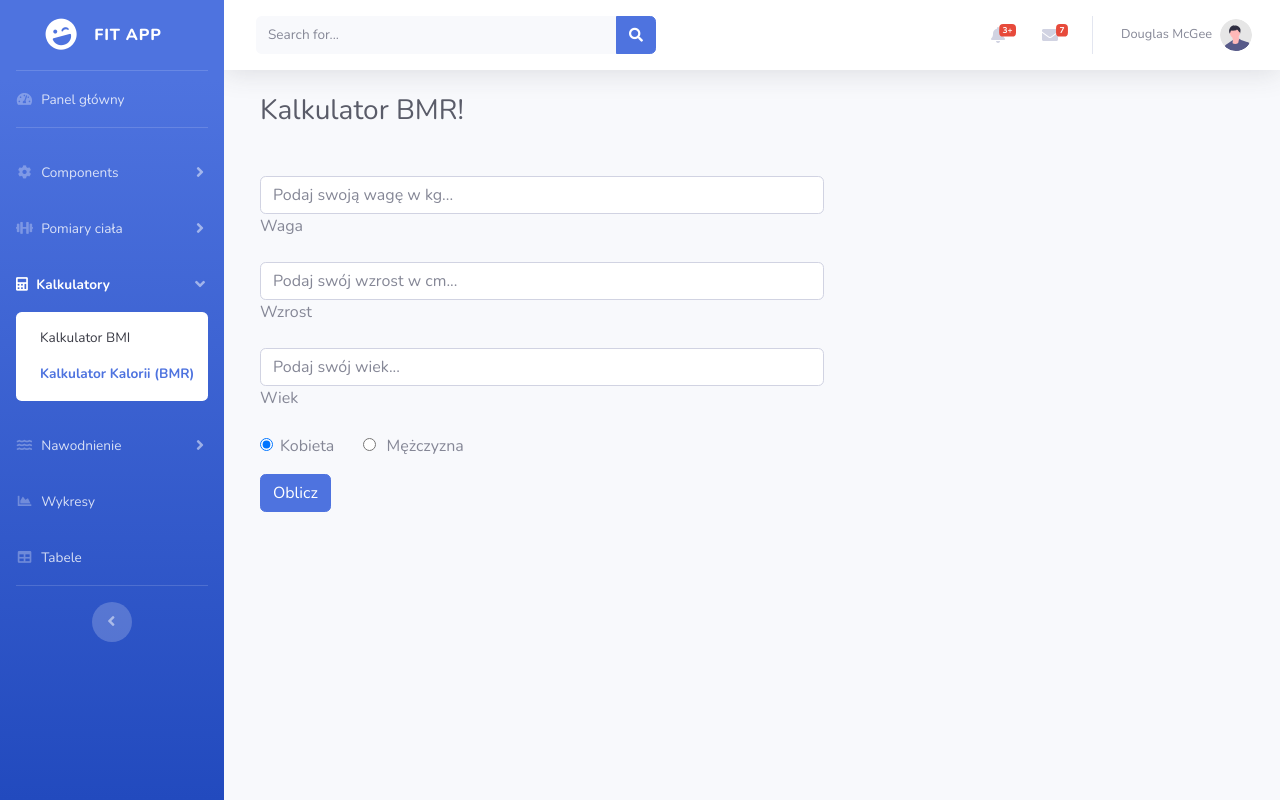
After one commit to FitApp-PZ/FitApp, a Django app: page /calculators/BMR_calculator/ in a window 1280 px wide. The commit adds this page. Run offline with Django 4.2, Linux system fonts and the light colour scheme; some libraries are stand-ins or nearby versions.

Commit message:
add BMR calculator

```diff
--- a/fit_app/calculators/urls.py
+++ b/fit_app/calculators/urls.py
@@ -7,4 +7,5 @@ app_name = 'calculators'
 
 urlpatterns = [
     path('BMI_calculator/', views.BMI_calculator, name='BMI_calculator'),
+    path('BMR_calculator/', views.BMR_calculator, name='BMR_calculator'),
 ]
--- a/fit_app/calculators/views.py
+++ b/fit_app/calculators/views.py
@@ -39,3 +39,23 @@ def BMI_calculator(request):
         context['state'] = state
 
     return render(request, 'calculators/BMI_calculator.html', context)
+
+def BMR_calculator(request):
+    context = {}
+    if request.method == 'POST':
+        weight = float(request.POST.get('weight'))
+        height = float(request.POST.get('height'))
+        age = int(request.POST.get('age'))
+        gender = request.POST.get('gender')
+
+
+        save = request.POST.get('save')
+        if gender == 'M':
+            bmr = (9.99*weight) + (6.25*height) - (4.92*age) + 5
+        else:
+            bmr = (9.99*weight) + (6.25*height) - (4.92*age) - 161
+
+
+        context['bmr'] = int(bmr)
+
+    return render(request, 'calculators/BMR_calculator.html', context)
--- a/fit_app/templates/base.html
+++ b/fit_app/templates/base.html
@@ -60,18 +60,16 @@
         <hr class="sidebar-divider my-0" />
 
         <!-- Nav Item - Dashboard -->
-        <li class="nav-item active">
+        {% url 'website:samples' as samples %}
+            <li class="nav-item{% if page_path == samples %} active{% endif %}">
                 <a class="nav-link" href="{% url 'website:samples' %}">
                     <i class="fas fa-fw fa-tachometer-alt"></i>
-            <span>Dashboard</span></a
-          >
+                    <span>Panel główny</span></a>
             </li>
 
         <!-- Divider -->
         <hr class="sidebar-divider" />
 
-        <!-- Heading -->
-        <div class="sidebar-heading">Interface</div>
 
         <!-- Nav Item - Pages Collapse Menu -->
         <li class="nav-item">
@@ -110,8 +108,8 @@
             aria-expanded="true"
             aria-controls="collapseUtilities"
           >
-            <i class="fas fa-fw fa-wrench"></i>
-            <span>Utilities</span>
+            <i class="fas fa-fw fa-dumbbell"></i>
+            <span>Pomiary ciała</span>
           </a>
           <div
             id="collapseUtilities"
@@ -120,40 +118,33 @@
             data-parent="#accordionSidebar"
           >
             <div class="bg-white py-2 collapse-inner rounded">
-              <h6 class="collapse-header">Custom Utilities:</h6>
-              <a class="collapse-item" href="utilities-color.html">Colors</a>
-              <a class="collapse-item" href="utilities-border.html">Borders</a>
-              <a class="collapse-item" href="utilities-animation.html"
-                >Animations</a
-              >
-              <a class="collapse-item" href="utilities-other.html">Other</a>
+              <a class="collapse-item" href="utilities-color.html">Dodaj pomiary</a>
+              <h6 class="collapse-header">Podsumowanie:</h6>
+              <a class="collapse-item" href="utilities-border.html">Wykres</a>
             </div>
           </div>
         </li>
 
-        <!-- Divider -->
-        <hr class="sidebar-divider" />
 
-        <!-- Heading -->
-        <div class="sidebar-heading">Addons</div>
 
         <!-- Nav Item - Pages Collapse Menu -->
         {% url 'calculators:BMI_calculator' as BMI_calc %}
-        <li class="nav-item{% if page_path == BMI_calc %} active{% endif %}">
+        {% url 'calculators:BMR_calculator' as BMR_calc %}
+        <li class="nav-item{% if page_path == BMI_calc or page_path == BMR_calc %} active{% endif %}">
           <a
-            class="nav-link{% if page_path != BMI_calc %} collapsed{% endif %}"
+            class="nav-link{% if page_path != BMI_calc and page_path != BMR_calc %} collapsed{% endif %}"
             href="#"
             data-toggle="collapse"
             data-target="#collapsePages"
             aria-expanded="true"
             aria-controls="collapsePages"
           >
-            <i class="fas fa-fw fa-folder"></i>
+            <i class="fas fa-calculator"></i>
             <span>Kalkulatory</span>
           </a>
           <div
             id="collapsePages"
-            class="collapse{% if page_path == BMI_calc %} show{% endif %}"
+            class="collapse{% if page_path == BMI_calc or page_path == BMR_calc %} show{% endif %}"
             aria-labelledby="headingPages"
             data-parent="#accordionSidebar"
           >
@@ -163,9 +154,38 @@
                 href="{% url 'calculators:BMI_calculator' %}"
                 >Kalkulator BMI</a
               >
-              <a class="collapse-item" href="register.html"
+              <a
+                class="collapse-item{% if page_path == BMR_calc %} active{% endif %}"
+                href="{% url 'calculators:BMR_calculator' %}"
                 >Kalkulator Kalorii (BMR)</a
               >
+            </div>
+          </div>
+        </li>
+
+        <!-- Nav Item - Utilities Collapse Menu -->
+        <li class="nav-item">
+            <a
+              class="nav-link collapsed"
+              href="#"
+              data-toggle="collapse"
+              data-target="#collapseThree"
+              aria-expanded="true"
+              aria-controls="collapseThree"
+            >
+              <i class="fas fa-fw fa-water"></i>
+              <span>Nawodnienie</span>
+            </a>
+            <div
+              id="collapseThree"
+              class="collapse"
+              aria-labelledby="headingThree"
+              data-parent="#accordionSidebar"
+            >
+              <div class="bg-white py-2 collapse-inner rounded">
+                <a class="collapse-item" href="utilities-color.html">Dodaj nawodnienie</a>
+                <h6 class="collapse-header">Podsumowanie:</h6>
+                <a class="collapse-item" href="utilities-border.html">Wykres</a>
               </div>
             </div>
           </li>
@@ -174,7 +194,7 @@
         <li class="nav-item">
             <a class="nav-link" href="charts.html">
               <i class="fas fa-fw fa-chart-area"></i>
-            <span>Charts</span></a
+              <span>Wykresy</span></a
             >
           </li>
 
@@ -182,7 +202,7 @@
         <li class="nav-item">
           <a class="nav-link" href="tables.html">
             <i class="fas fa-fw fa-table"></i>
-            <span>Tables</span></a
+            <span>Tabele</span></a
           >
         </li>
 
--- /dev/null
+++ b/fit_app/templates/calculators/BMR_calculator.html
@@ -0,0 +1,97 @@
+{% extends 'base.html' %}
+
+{% load static %}
+
+{% block content %}
+<!-- Page Heading -->
+<!-- <div class="d-sm-flex align-items-center justify-content-between mb-4">
+
+  <div class="row justify-content-center"> -->
+
+<div class="col-lg-8 col-xl-7">
+  <h1 class="h3 mb-5 text-gray-800">Kalkulator BMR!</h1>
+  <form method="POST">
+    {% csrf_token %}
+    <!-- Weight input-->
+    <div class="form-floating mb-3">
+      <input
+        class="form-control"
+        id="weight"
+        name="weight"
+        type="number"
+        placeholder="Podaj swoją wagę w kg..."
+        required="required"
+      />
+      <label for="weight">Waga</label>
+    </div>
+
+    <!-- Height input-->
+    <div class="form-floating mb-3">
+      <input
+        class="form-control"
+        id="height"
+        name="height"
+        type="number"
+        placeholder="Podaj swój wzrost w cm..."
+        required="required"
+      />
+      <label for="height">Wzrost</label>
+    </div>
+
+    <!-- Age input-->
+    <div class="form-floating mb-3">
+      <input
+        class="form-control"
+        id="age"
+        name="age"
+        type="number"
+        placeholder="Podaj swój wiek..."
+        required="required"
+      />
+      <label for="age">Wiek</label>
+    </div>
+
+    <div class="form-check my-3">
+
+      <input
+        class="form-check-input"
+        checked="checked"
+        name="gender"
+        value="K"
+        type="radio"
+      />
+      <label for="" class="form-check-label">Kobieta</label>
+      <input
+        class="form-check-input ml-4"
+        name="gender"
+        value="M"
+        type="radio"
+      />
+      <label for="" class="form-check-label ml-5">Mężczyzna</label>
+    </div>
+    <button
+      type="submit"
+      class="btn btn-primary"
+      action="{% url 'calculators:BMI_calculator' %}"
+    >
+      Oblicz
+    </button>
+
+    <!-- Submit Button-->
+    <!-- <button class="btn btn-primary btn-xl" id="upload" type="submit">
+          Upload
+        </button> -->
+  </form>
+  {% if bmr %}
+  <div class="col-md-20 col-sm-12 col-xs-12 mt-4">
+    <h2>Twoja podstwawowa przemiana materii wynosi:</h2>
+    <h1 class="display-2 text-primary">{{ bmr }} <span class="display-4 text-primary">kcal</span></h1>
+  </div>
+  {% endif %}
+</div>
+<!-- </div>
+</div> -->
+
+{% endblock %}
+{% block hidden_content %}
+{% endblock %}
```
Lines whose indentation alone changed are shown as unchanged.
